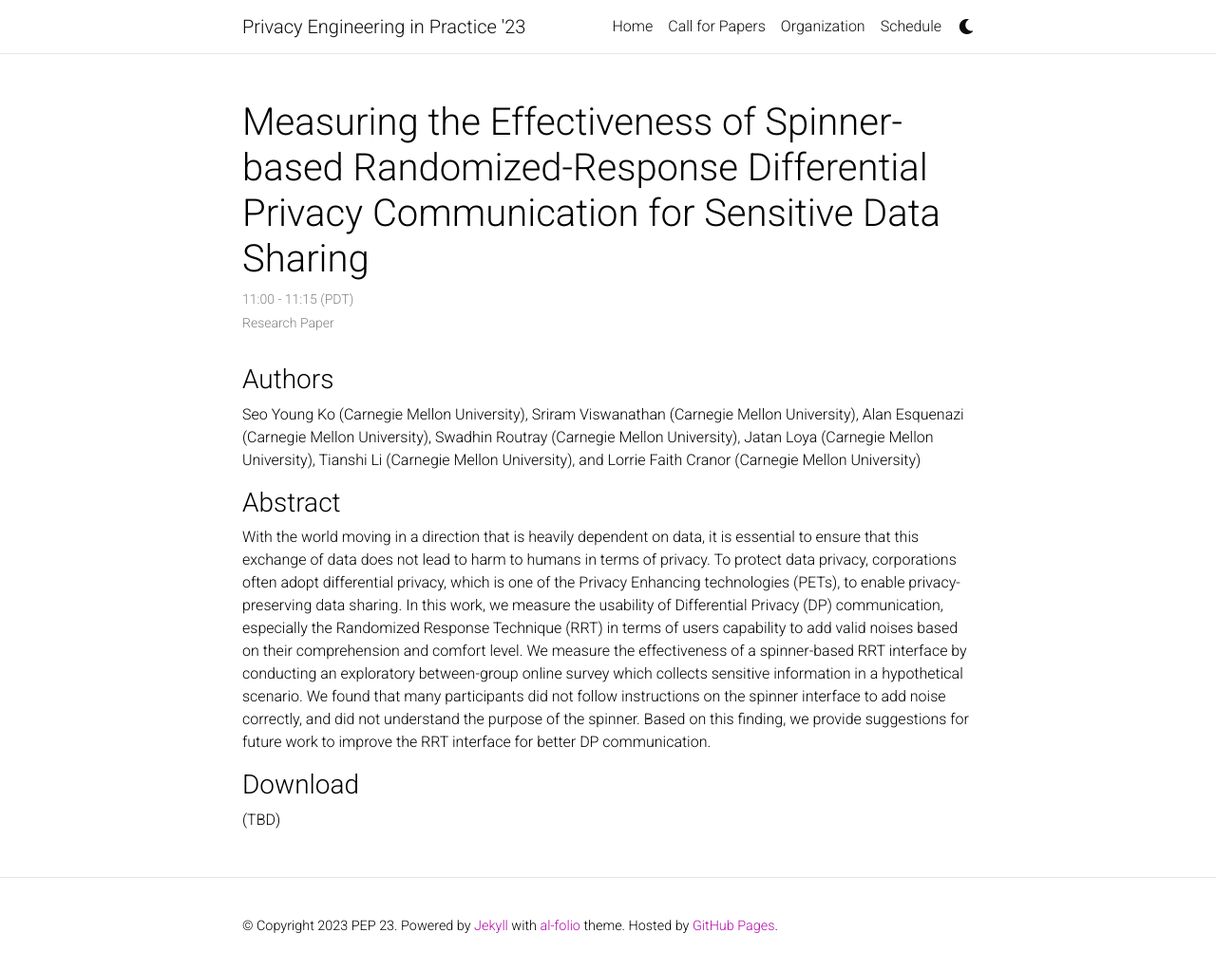
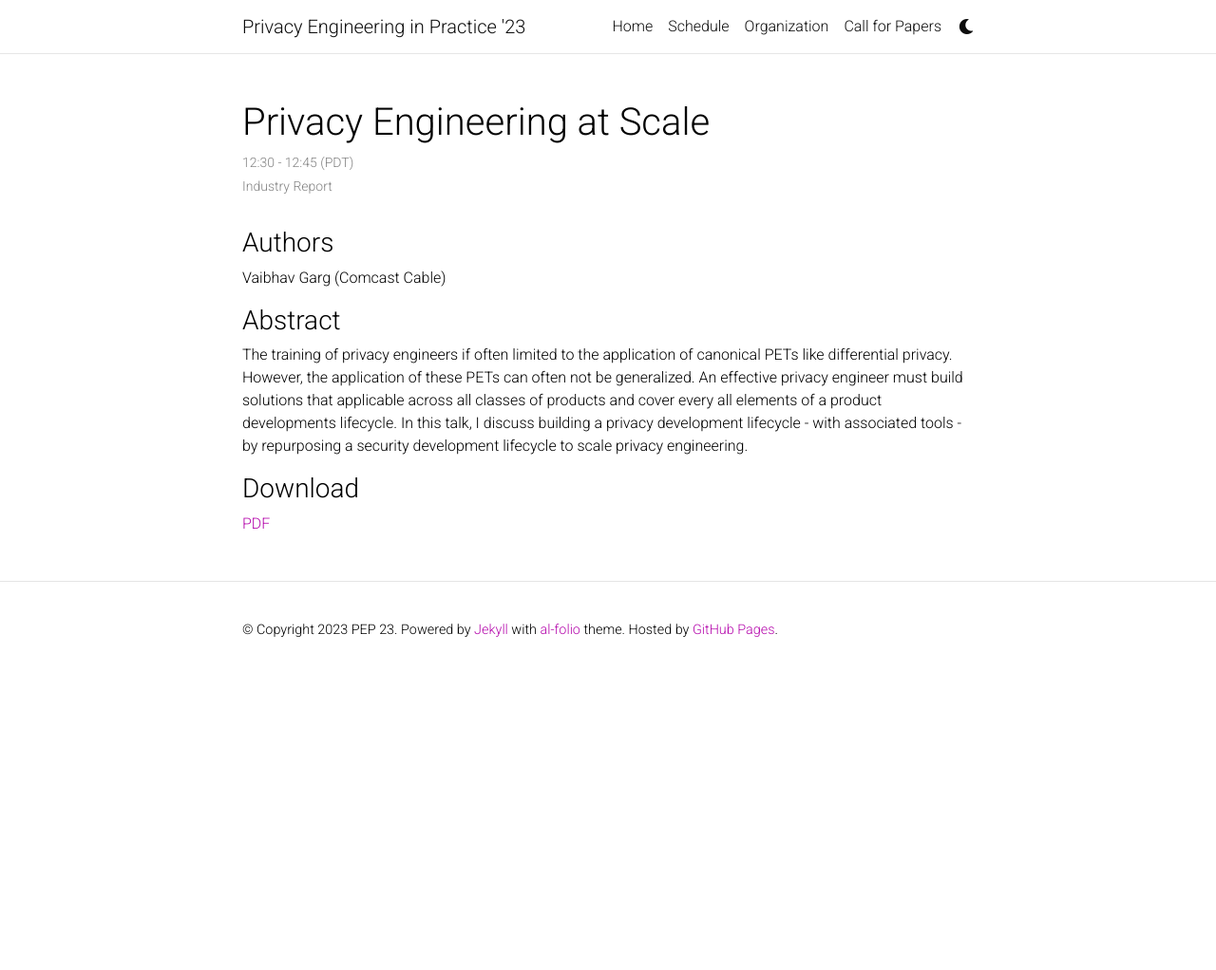
Before and after one commit to privacy-engineering/privacy-engineering.github.io, a Jekyll site: the page built from _item/paper1.md, in a window 1280 px wide and 1026 px high. Shown: the top 1022 px of the window at 95% size. Built offline with Jekyll 4.4.1, drawn with Linux system fonts in a browser that asks for light colours; comment, search, counter and statistics services are not loaded; a style sheet for code colours, icons or effects is not loaded.

Commit message:
Upload camera-ready files

```diff
--- a/_item/paper1.md
+++ b/_item/paper1.md
@@ -1,16 +1,18 @@
 ---
 layout: post
-title: Measuring the Effectiveness of Spinner-based Randomized-Response Differential Privacy Communication for Sensitive Data Sharing
-session_start: 2023-08-06T11:00:00-07:00
-session_end: 2023-08-06T11:15:00-07:00
-meta: Research Paper
+title: Privacy Engineering at Scale
+session_start: 2023-08-06T12:30:00-07:00
+session_end: 2023-08-06T12:45:00-07:00
+meta: Industry Report
+pdf: /assets/pdf/pep23-paper1.pdf
 ---
 
 ### Authors
-Seo Young Ko (Carnegie Mellon University), Sriram Viswanathan (Carnegie Mellon University), Alan Esquenazi (Carnegie Mellon University), Swadhin Routray (Carnegie Mellon University), Jatan Loya (Carnegie Mellon University), Tianshi Li (Carnegie Mellon University), and Lorrie Faith Cranor (Carnegie Mellon University)
+Vaibhav Garg (Comcast Cable)
 
 ### Abstract
-With the world moving in a direction that is heavily dependent on data, it is essential to ensure that this exchange of data does not lead to harm to humans in terms of privacy. To protect data privacy, corporations often adopt differential privacy, which is one of the Privacy Enhancing technologies (PETs), to enable privacy-preserving data sharing. In this work, we measure the usability of Differential Privacy (DP) communication, especially the Randomized Response Technique (RRT) in terms of users capability to add valid noises based on their comprehension and comfort level. We measure the effectiveness of a spinner-based RRT interface by conducting an exploratory between-group online survey which collects sensitive information in a hypothetical scenario. We found that many participants did not follow instructions on the spinner interface to add noise correctly, and did not understand the purpose of the spinner. Based on this finding, we provide suggestions for future work to improve the RRT interface for better DP communication.
+The training of privacy engineers if often limited to the application of canonical PETs like differential privacy. However, the application of these PETs can often not be generalized. An effective privacy engineer must build solutions that applicable across all classes of products and cover every all elements of a product developments lifecycle. In this talk, I discuss building a privacy development lifecycle - with associated tools - by repurposing a security development lifecycle to scale privacy engineering.
 
 ### Download
-(TBD)
+&#8203;
+{%- if page.pdf -%}<a href="{{ page.pdf }}">PDF</a>{%- else -%}(TBD){%- endif %}
```
Also changed, not shown: _item/paper2.md (+8 -6 lines), _item/paper3.md (+9 -7 lines), _item/paper4.md (added, +18 -0 lines), _item/paper6.md (added, +18 -0 lines), _item/paper7.md (added, +18 -0 lines), _item/report1.md (deleted, +0 -16 lines), _item/report2.md (deleted, +0 -16 lines), _item/report3.md (deleted, +0 -16 lines), _pages/cfp.md (+1 -1 lines), _pages/schedule.md (+7 -7 lines), 5 other files.
